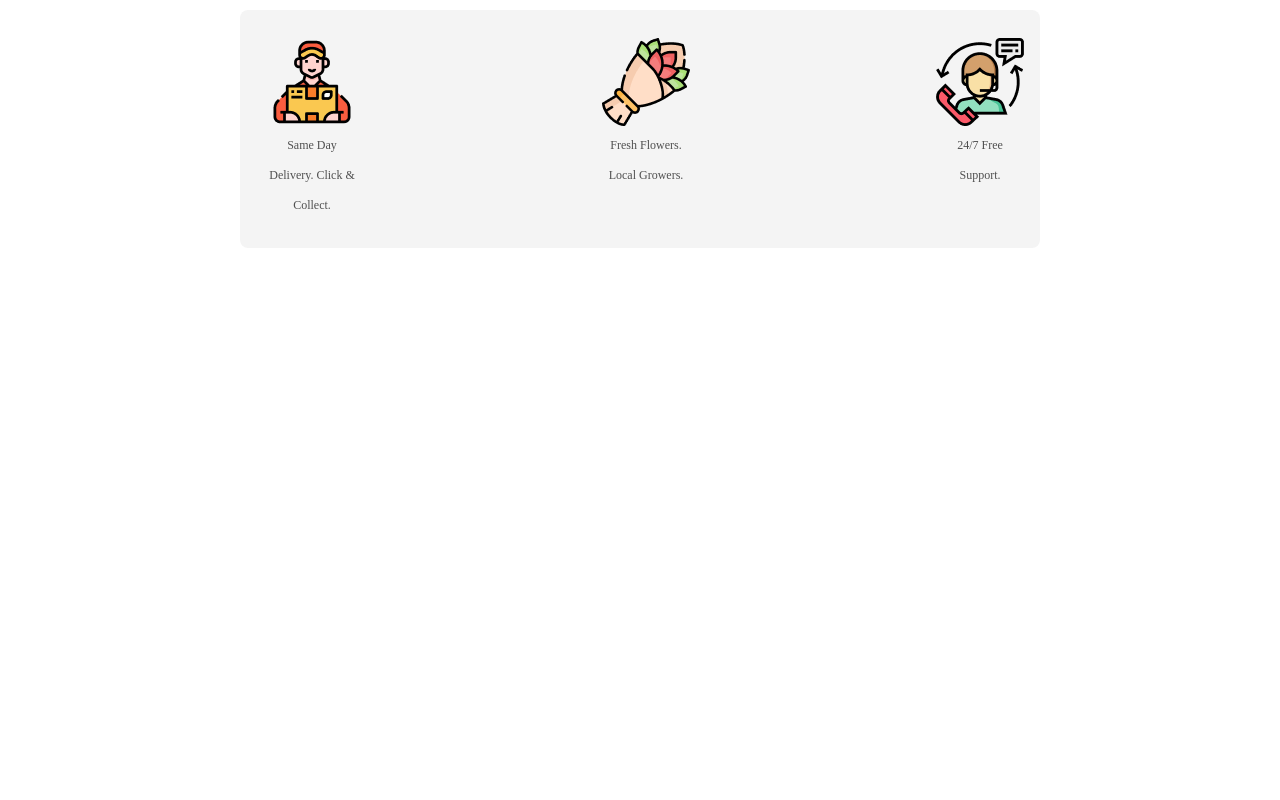
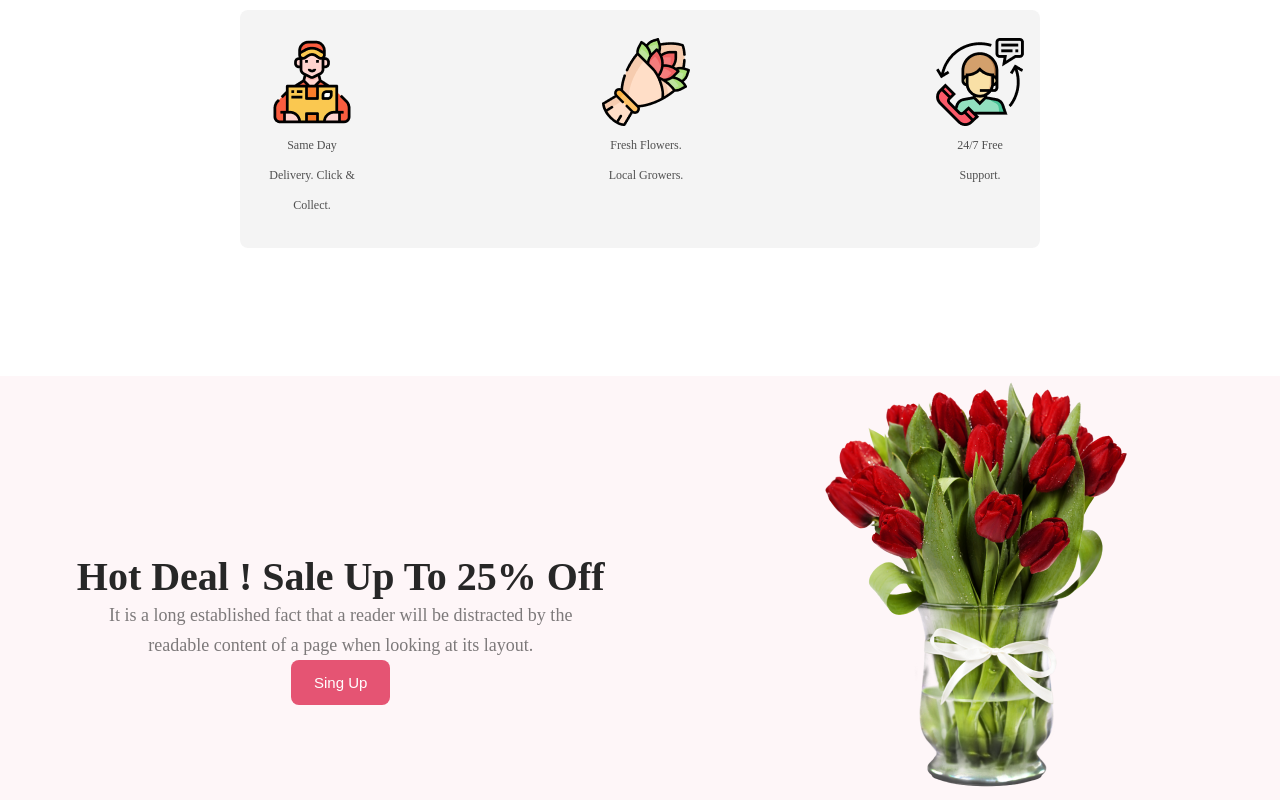
Before and after one commit to hridoyroy10/flower-shop, a plain HTML site: page index.html in a window 1280 px wide. Shown: the part 1200-2000 px from the top of the page. Before the commit the page ends 1576 px from the top, so only its background shows below. Drawn offline with Linux system fonts and the light colour scheme; a web font is replaced by a local one.

Commit message:
singUp section added

```diff
--- a/index.html
+++ b/index.html
@@ -20,9 +20,7 @@
     <header class="home-container">
         <div class="home-title">
             <h1>Let's make<br> beautiful flowers a<br> part of your life.</h1>
-            <p class="home-description">It is a long established fact that a reader will be distracted by the readable
-                content of a page when looking at its layout. The point of using Lorem Ipsum is that it has a
-                more-or-less normal distribution of letters.</p>
+            <p class="home-description">It is a long established fact that a reader will be distracted by the readable content of a page when looking at its layout. The point of using Lorem Ipsum is that it has a more-or-less normal distribution of letters.</p>
             <button class="btn-shop">Shop Now</button>
         </div>
         <div>
@@ -79,6 +77,18 @@
 
         <!-- sing up section start -->
 
+        <section>
+            <div class="singUp-container">
+                <div class="sign-up-details">
+                    <h1>Hot Deal ! Sale Up To 25% <span>Off</span></h1>
+                    <p>It is a long established fact that a reader will be distracted by the <br> readable content of a page when looking at its layout.</p>
+                    <button class="btn-shop">Sing Up</button>
+                </div>
+                <div class="singUp-flower">
+                    <img src="./Flower Asset/2.png" alt="">
+                </div>
+            </div>
+        </section>
 
         <!-- sing up section end -->
     </main>
--- a/style/style.css
+++ b/style/style.css
@@ -19,7 +19,6 @@ h1 {
 
 p {
     color: rgba(39, 39, 39, 0.60);
-    text-align: center;
     font-size: 18px;
     font-weight: 400;
     line-height: 30px;
@@ -122,3 +121,18 @@ p {
 }
 
 /* delivery-service css end */
+
+/* singUp css start */
+.singUp-container {
+    text-align: center;
+    display: flex;
+    gap: 215px;
+    background: rgba(229, 84, 115, 0.05);
+}
+.sign-up-details {
+    padding: 13% 0px 0px 6%;
+    margin-top: 11px;
+    margin-bottom: 22px;
+}
+
+/* singUp css end */
```
